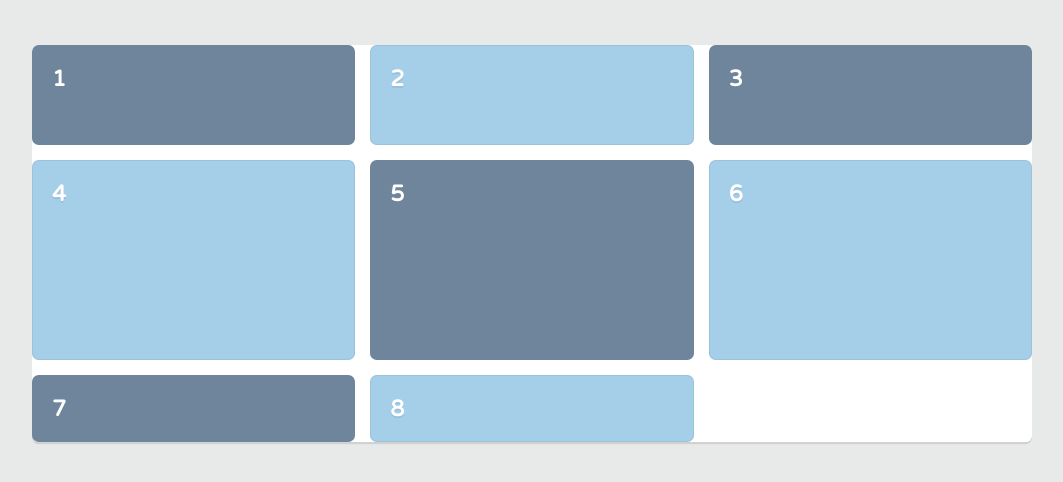
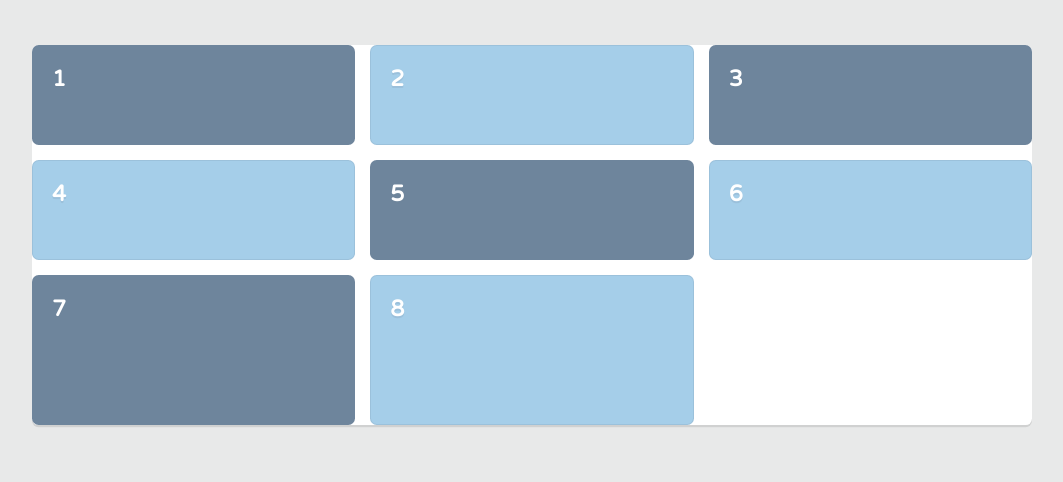
Before and after one commit to tijo-thomas/css-grid, a plain HTML site: page index.html in a window 1280 px wide. Shown: the whole page, without its empty margins (108-1171 px from the left). Drawn offline with Linux system fonts and the light colour scheme.

Commit message:
Uses grid-auto-rows to specify the size of implicit grid rows.

```diff
--- a/css/grid.css
+++ b/css/grid.css
@@ -6,6 +6,7 @@
     max-width: 1000px;
     display: grid;
     grid-template-columns: repeat(auto-fit, minmax(250px, 1fr)); /* Determines # of columns based on available space. */
-    grid-template-rows: 100px 200px;
+    grid-template-rows: 100px 100px;
     grid-gap: 15px; /* Sets column gutter. */
+    grid-auto-rows: minmax(150px, auto);
 }
```
